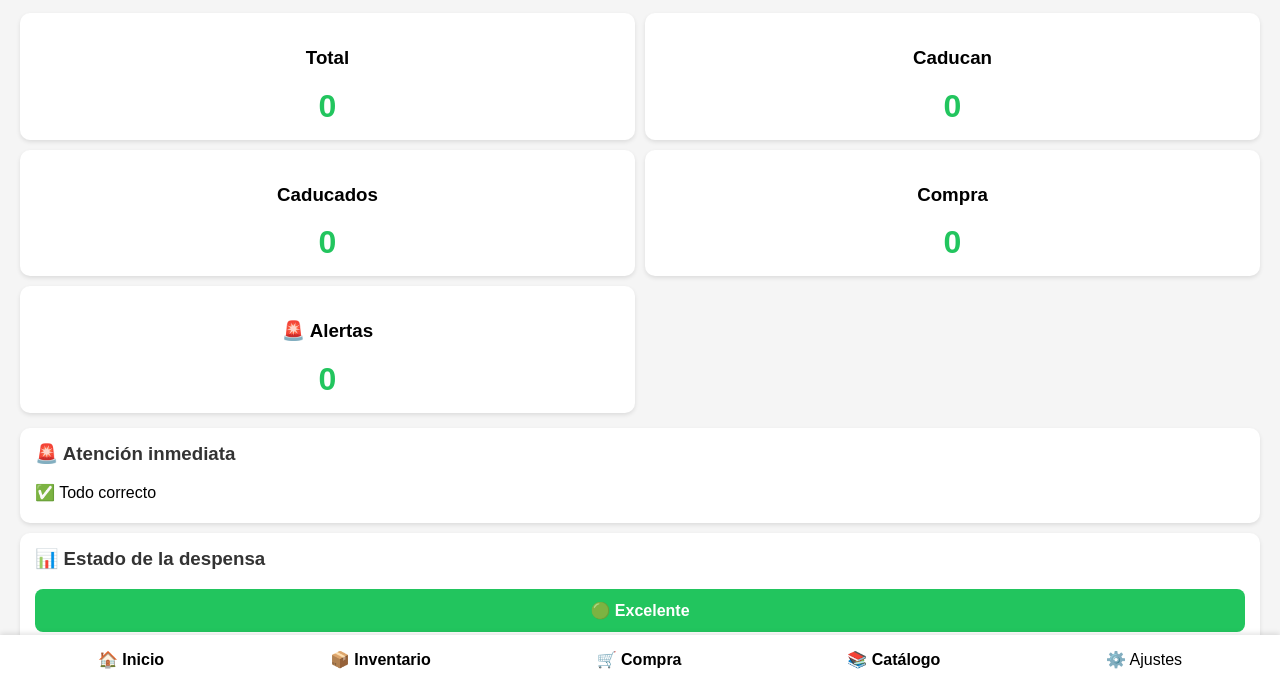
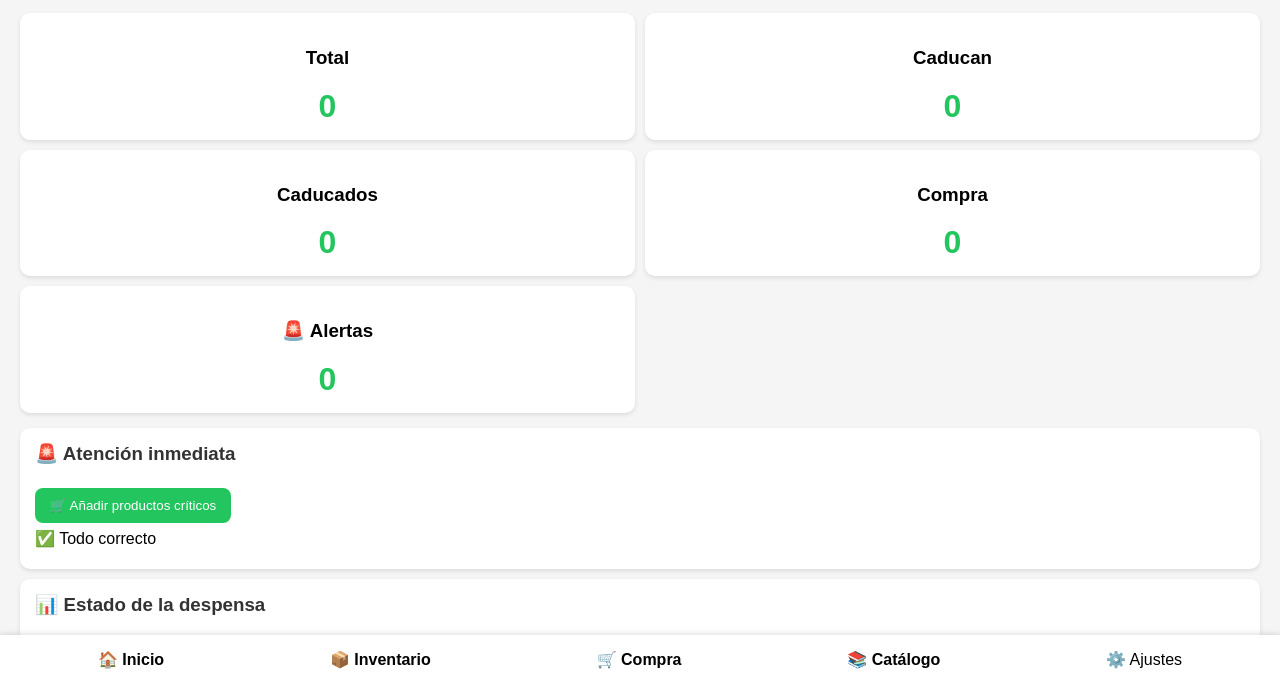
Before and after one commit to CarlosRguez10/foodmind-app-web, a plain HTML site: page index.html in a window 1280 px wide. Shown: the part 116-798 px from the top of the page. Drawn offline with Linux system fonts and the light colour scheme.

Commit message:
Update index.html

```diff
--- a/index.html
+++ b/index.html
@@ -55,7 +55,9 @@
 <div class="card">
 
   <h3>🚨 Atención inmediata</h3>
-
+  <button onclick="anadirCriticosACompra()">
+    🛒 Añadir productos críticos
+  </button>
   <div id="resumenAlertas">
 
     <p>✅ Todo correcto</p>
```
